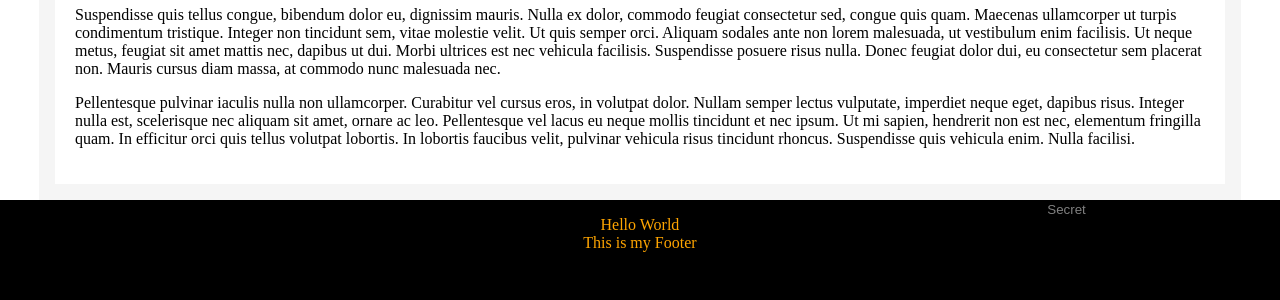
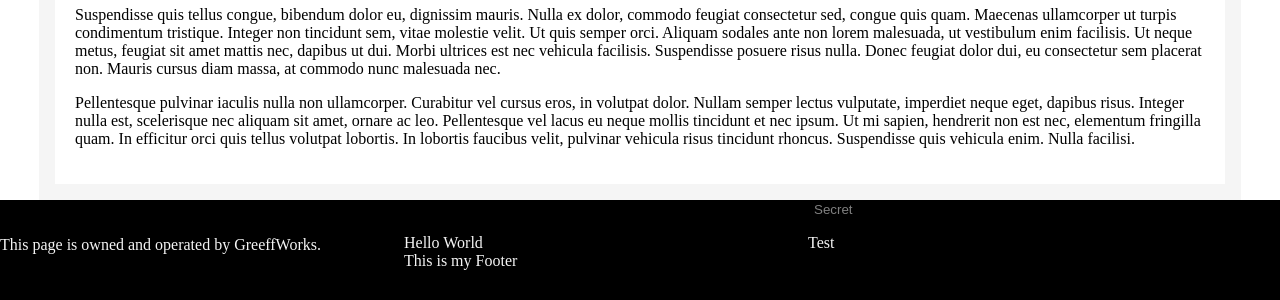
Before and after one commit to NathanTheOtaku/My-New-Site, a PHP site: page / in a window 1280 px wide. Shown: the part 1274-1574 px from the top of the page. Run offline with PHP 8.4, Linux system fonts and the light colour scheme; grey boxes labelled with a size stand in for pictures from a placeholder-image service; style sheets or scripts are compiled from the project's sources; some libraries are stand-ins or nearby versions.

Commit message:
Added Sass to laptop, changed footer a bit.

```diff
--- a/index.html
+++ b/index.html
@@ -26,7 +26,7 @@
           </div>
             <div class="horz-center content-border">
           <div class="container content">
-            <h2>It really has begun!</h2>
+            <h2>It really has begun!!</h2>
             <p>Hello friends,</p>
             <p>I've spent a lot of time wondering what this website should be. Well after much diliberation, I still have no idea. -That being said, untill this website is properly formated and orginized, it will basically be the ramblings of a mad man.</br></br>With that in mind, I hope you enjoy it. Hoby ho lets go!</p>
             <iframe class="vid1" src="https://www.youtube.com/embed/oqVnm16pK_8"></iframe>
@@ -41,15 +41,18 @@
           </div>
           </div>
           <footer class="footer">
-            <div class="column"></div>
-            <div class="column"><p>Hello World</br>This is my Footer</p></div>
+            <div class="column"></br></br>This page is owned and operated by GreeffWorks.</div>
+            <div class="column"><p></br>Hello World</br>This is my Footer</p></div>
             <div class="column">
               <input type="button" value="Secret"  onclick="playMusic()">
               <audio id="secret" src="_docs/secret.mp3" ></audio>
+              <p>Test</p>
+            </div>
           </footer>
         </div>
     <script src="_js/jquery-3.1.1.js"></script>
     <script src="_js/myscript.js"></script>
 </body>
 
+
 </html>
--- a/package.json
+++ b/package.json
@@ -1,7 +1,6 @@
 {
   "name": "nathans-project",
   "version": "1.0.0",
-  "description": "",
   "main": "gulpfile.js",
   "dependencies": {
     "gulp": "^3.9.1",
@@ -21,5 +20,6 @@
   "bugs": {
     "url": "https://github.com/NathanTheOtaku/My-New-Site/issues"
   },
-  "homepage": "https://github.com/NathanTheOtaku/My-New-Site#readme"
+  "homepage": "https://github.com/NathanTheOtaku/My-New-Site#readme",
+  "description": ""
 }
--- a/sass/style.scss
+++ b/sass/style.scss
@@ -1,8 +1,6 @@
-@import mixins;
+@import 'mixins';
 
 $main-color: #FFBBCC;
-
-@include doubleSize(400);
 
 
 
@@ -138,11 +136,13 @@ body
 
 .column
 {
-  color: orange;
+  color: whitesmoke;
   float: left;
-  width: 33.33%;
+  width: 30%;
   height: 100%;
-  text-align: center;
+  text-align: left;
+  margin-right: 20px;
+  overflow: hidden;
 }
 
 .column input
```
